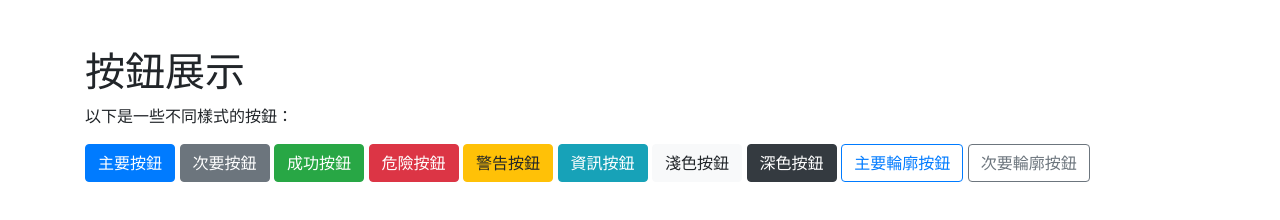
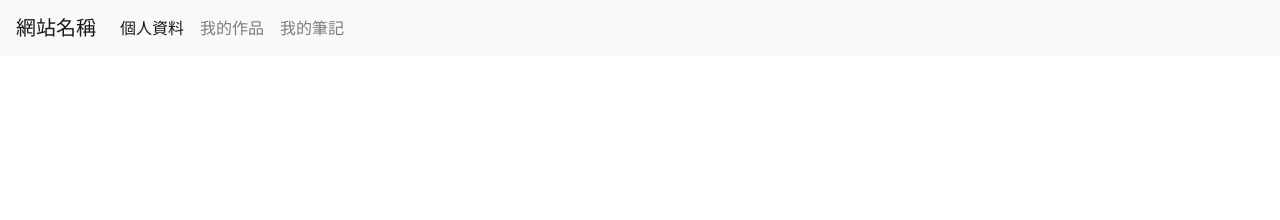
Before and after one commit to torchbearer9453/torchbearer.github.io, a plain HTML site: page index.html in a window 1280 px wide. Drawn offline with nearby package versions, Linux system fonts and the light colour scheme.

Commit message:
Add files via upload

```diff
--- a/index.html
+++ b/index.html
@@ -3,25 +3,30 @@
 <head>
     <meta charset="UTF-8">
     <meta name="viewport" content="width=device-width, initial-scale=1.0">
-    <title>按鈕展示</title>
+    <title>導覽列</title>
     <!-- 引入Bootstrap CSS -->
     <link href="https://cdn.jsdelivr.net/npm/bootstrap@4.5.2/dist/css/bootstrap.min.css" rel="stylesheet">
 </head>
 <body>
-    <div class="container mt-5">
-        <h1>按鈕展示</h1>
-        <p>以下是一些不同樣式的按鈕：</p>
-        <button class="btn btn-primary">主要按鈕</button>
-        <button class="btn btn-secondary">次要按鈕</button>
-        <button class="btn btn-success">成功按鈕</button>
-        <button class="btn btn-danger">危險按鈕</button>
-        <button class="btn btn-warning">警告按鈕</button>
-        <button class="btn btn-info">資訊按鈕</button>
-        <button class="btn btn-light">淺色按鈕</button>
-        <button class="btn btn-dark">深色按鈕</button>
-        <button class="btn btn-outline-primary">主要輪廓按鈕</button>
-        <button class="btn btn-outline-secondary">次要輪廓按鈕</button>
-    </div>
+    <nav class="navbar navbar-expand-lg navbar-light bg-light">
+        <a class="navbar-brand" href="#">網站名稱</a>
+        <button class="navbar-toggler" type="button" data-toggle="collapse" data-target="#navbarNav" aria-controls="navbarNav" aria-expanded="false" aria-label="Toggle navigation">
+            <span class="navbar-toggler-icon"></span>
+        </button>
+        <div class="collapse navbar-collapse" id="navbarNav">
+            <ul class="navbar-nav">
+                <li class="nav-item active">
+                    <a class="nav-link" href="#">個人資料 <span class="sr-only">(current)</span></a>
+                </li>
+                <li class="nav-item">
+                    <a class="nav-link" href="#">我的作品</a>
+                </li>
+                <li class="nav-item">
+                    <a class="nav-link" href="#">我的筆記</a>
+                </li>
+            </ul>
+        </div>
+    </nav>
 
     <!-- 引入Bootstrap JavaScript -->
     <script src="https://cdn.jsdelivr.net/npm/bootstrap@4.5.2/dist/js/bootstrap.min.js"></script>
```
